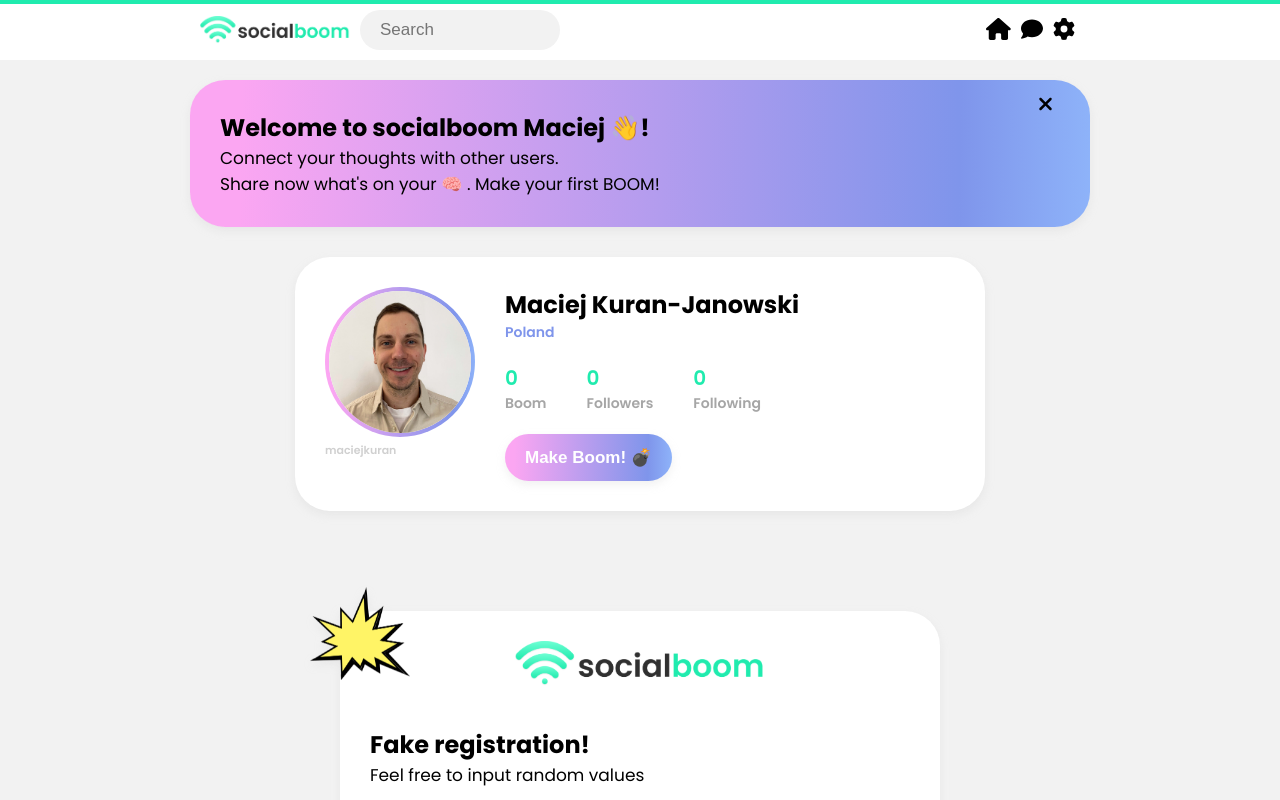
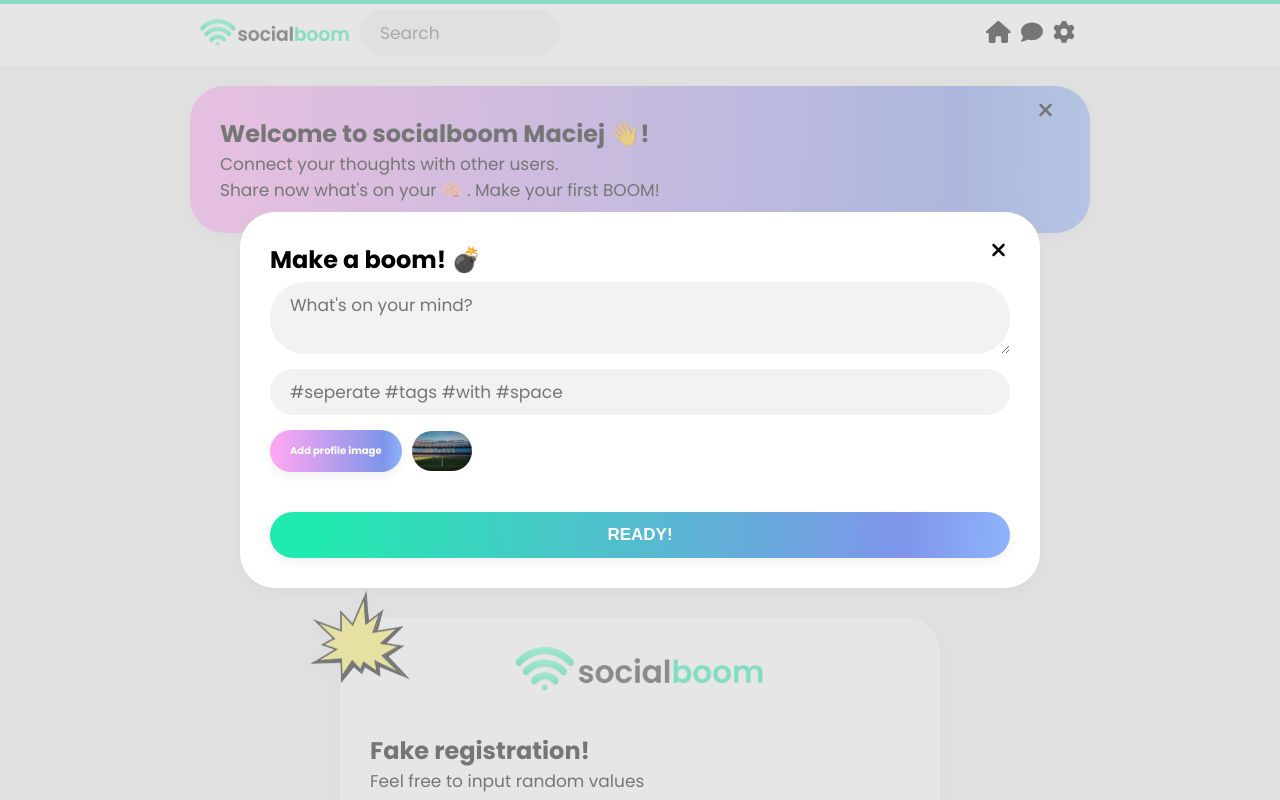
Before and after one commit to maciejkuran/socialboom, a React (Create React App) app: page / in a window 1280 px wide. Shown: the top 800 px of the page. Built offline with nearby package versions, Linux system fonts and the light colour scheme.

Commit message:
created AddPost component

```diff
--- a/src/App.js
+++ b/src/App.js
@@ -1,17 +1,12 @@
-// import { FontAwesomeIcon } from '@fortawesome/react-fontawesome';
-// import { faHouseUser } from '@fortawesome/free-solid-svg-icons';
 import RegisterForm from './components/forms/RegisterForm';
 import Navbar from './components/navbar/Navbar';
-import WelcomePopup from './components/popups/WelcomePopup';
-import UserInfobar from './components/user/UserInfobar';
+import UserAccount from './components/user/UserAccount';
 
 function App() {
-  // return <FontAwesomeIcon style={{ fontSize: '50px' }} icon={faHouseUser} />;
   return (
     <div>
       <Navbar />
-      <WelcomePopup />
-      <UserInfobar />
+      <UserAccount />
       <RegisterForm />
     </div>
   );
--- /dev/null
+++ b/src/components/UI/CloseButton.js
@@ -0,0 +1,13 @@
+import classes from './CloseButton.module.css';
+import { FontAwesomeIcon } from '@fortawesome/react-fontawesome';
+import { faXmark } from '@fortawesome/free-solid-svg-icons';
+
+const CloseButton = props => {
+  return (
+    <button className={`${classes['button-close']} ${props.className}`}>
+      <FontAwesomeIcon icon={faXmark} />
+    </button>
+  );
+};
+
+export default CloseButton;
--- /dev/null
+++ b/src/components/UI/CloseButton.module.css
@@ -0,0 +1,6 @@
+.button-close {
+  position: absolute;
+  top: 6%;
+  right: 3%;
+  padding: 0.5rem 1rem;
+}
--- /dev/null
+++ b/src/components/forms/AddPost.js
@@ -0,0 +1,42 @@
+import classes from './AddPost.module.css';
+import Card from '../UI/Card';
+import barca from '../../img/barca.jpg';
+import SecondaryButton from '../UI/SecondaryButton';
+import CloseButton from '../UI/CloseButton';
+
+const AddPost = () => {
+  return (
+    <div>
+      <Card className={classes['add-post']}>
+        <h3>Make a boom! 💣</h3>
+        <div className={classes['add-post__wrapper']}>
+          <textarea rows="2" placeholder="What's on your mind?"></textarea>
+        </div>
+        <div className={classes['add-post__wrapper']}>
+          <input type="text" placeholder="#seperate #tags #with #space"></input>
+        </div>
+        <div className={classes['add-post__align']}>
+          <label
+            className={classes['register__form__input--file--label']}
+            htmlFor={classes['register__form__input--file']}
+          >
+            Add profile image
+          </label>
+          <input
+            id={classes['register__form__input--file']}
+            type="file"
+            accept="image/png, image/jpeg"
+          ></input>
+          <img className={classes['register__form__input--file--output-img']} src={barca}></img>
+        </div>
+        <SecondaryButton type="submit" className={classes['register__form__submit-btn']}>
+          READY!
+        </SecondaryButton>
+        <CloseButton />
+      </Card>
+      <div className={classes['add-post__background-overlay']}></div>
+    </div>
+  );
+};
+
+export default AddPost;
--- /dev/null
+++ b/src/components/forms/AddPost.module.css
@@ -0,0 +1,72 @@
+.add-post {
+  min-width: 80rem;
+  position: fixed;
+  transform: translate(-50%, -50%);
+  top: 50%;
+  left: 50%;
+  z-index: 3;
+}
+
+.add-post__wrapper {
+  width: 100%;
+}
+
+.add-post__wrapper input,
+textarea {
+  width: 100%;
+  margin: 0.5rem 0;
+}
+
+.add-post__align {
+  margin: 1rem 0;
+  display: flex;
+  justify-content: flex-start;
+  align-items: center;
+}
+
+#register__form__input--file {
+  display: none;
+}
+
+.register__form__input--file--label {
+  cursor: pointer;
+  background: linear-gradient(91.02deg, #fba6f2 5.7%, #7f95eb 85.44%, #94bfff 105.77%);
+  color: white;
+  font-weight: 700;
+  padding: 1.3rem 2rem;
+  filter: drop-shadow(0px 4px 4px rgba(201, 199, 199, 0.25));
+  border-radius: 35px;
+  height: fit-content;
+}
+
+.register__form__input--file--output-img {
+  max-width: 6rem;
+  height: fit-content;
+  border-radius: 35px;
+  margin-left: 1rem;
+}
+
+.register__form__input--file--label:hover {
+  color: var(--color-secondary);
+}
+
+.register__form__submit-btn {
+  margin-top: 3rem;
+}
+
+.add-post__background-overlay {
+  background-color: rgba(211, 211, 211, 0.56);
+  position: fixed;
+  top: 0;
+  left: 0;
+  width: 100vw;
+  height: 100vh;
+  z-index: 2;
+}
+
+@media (max-width: 886.98px) {
+  .add-post {
+    min-width: 0;
+    width: 95%;
+  }
+}
--- a/src/components/popups/WelcomePopup.js
+++ b/src/components/popups/WelcomePopup.js
@@ -1,7 +1,6 @@
 import classes from './WelcomePopup.module.css';
 import Card from '../UI/Card';
-import { FontAwesomeIcon } from '@fortawesome/react-fontawesome';
-import { faXmark } from '@fortawesome/free-solid-svg-icons';
+import CloseButton from '../UI/CloseButton';
 
 const WelcomePopup = () => {
   return (
@@ -12,9 +11,7 @@ const WelcomePopup = () => {
           Connect your thoughts with other users.<br></br>
           Share now what's on your 🧠 . Make your first BOOM!
         </p>
-        <button className={classes['welcome__button--close']}>
-          <FontAwesomeIcon icon={faXmark} />
-        </button>
+        <CloseButton />
       </Card>
     </div>
   );
--- a/src/components/popups/WelcomePopup.module.css
+++ b/src/components/popups/WelcomePopup.module.css
@@ -8,13 +8,6 @@
   margin: auto;
 }
 
-.welcome__button--close {
-  position: absolute;
-  top: 6%;
-  right: 3%;
-  padding: 0.5rem 1rem;
-}
-
 svg {
   font-size: 2rem;
 }
--- /dev/null
+++ b/src/components/user/UserAccount.js
@@ -0,0 +1,15 @@
+import WelcomePopup from '../popups/WelcomePopup';
+import UserInfobar from '../user/UserInfobar';
+import AddPost from '../forms/AddPost';
+
+const UserAccount = () => {
+  return (
+    <div>
+      <WelcomePopup />
+      <UserInfobar />
+      <AddPost />
+    </div>
+  );
+};
+
+export default UserAccount;
--- a/src/index.css
+++ b/src/index.css
@@ -36,7 +36,8 @@ h6 {
 p,
 input,
 a,
-button {
+button,
+textarea {
   font-size: 1.7rem;
 }
 
@@ -52,10 +53,12 @@ button:hover {
   background-color: var(--color-secondary);
 }
 
-input {
+input,
+textarea {
   padding: 1rem 2rem;
   outline: none;
   border: none;
   background-color: var(--color-secondary);
   border-radius: 35px;
+  font-family: 'Poppins', sans-serif;
 }
```
